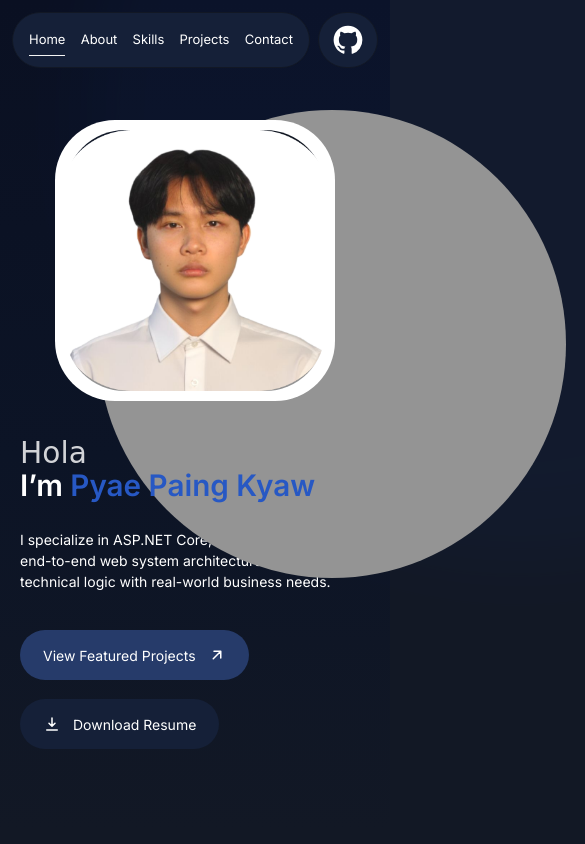
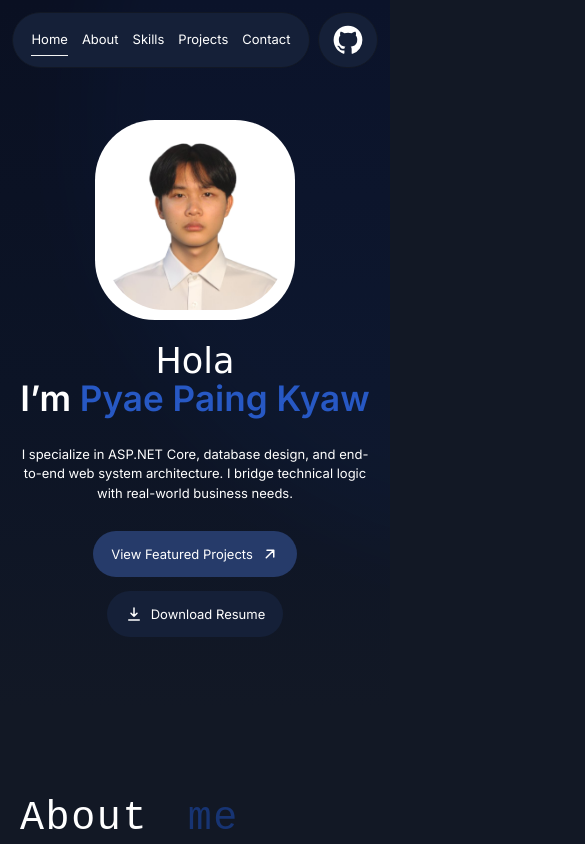
Before and after one commit to paiiDev/pyaepaingkyaw-portfolio, a plain HTML site: page index.html in a window 390 px wide. Shown: the top 844 px of the page, 585 px wide, since content can reach past the window. Drawn offline with Linux system fonts and the light colour scheme; a web font is replaced by a local one.

Commit message:
fix: adjust media query breakpoints for responsive design

```diff
--- a/css/style.css
+++ b/css/style.css
@@ -35,11 +35,11 @@ svg{display:block}
 .hero{position:relative;min-height:982px;background:linear-gradient(180deg,#0a1022 0%,#0c1426 55%,var(--bg) 100%)}
 .hero::before{content:"";position:absolute;width:873px;height:873px;left:21%;top:-313px;border-radius:50%;background:var(--accent);opacity:.1;filter:blur(40px)}
 .hero-inner{position:relative;max-width:1512px;margin:0 auto;min-height:982px;display:flex;align-items:center;padding:80px 0 200px}
-.hero-copy{width:44%;max-width:560px;margin-left:calc(8% + 70px)}
+.hero-copy{min-width:0;width:44%;max-width:560px;margin-left:calc(8% + 70px)}
 .hero h1{margin:0 0 26px;font-size:clamp(38px,3.9vw,56px);line-height:1.2;font-weight:600;white-space:nowrap}
 .hero h1 .name{color:#2f5bc4;color:var(--accent);filter:brightness(1.7)}
 .hello{position:relative;display:block;height:1.05em}
-.hello .greet{position:absolute;left:0;top:0;white-space:nowrap;font-family:'Ephesis','Apple Chancery','Segoe Script',cursive;font-weight:400;color:var(--text);will-change:clip-path,opacity,transform}
+.hello .greet{position:absolute;left:0;right:0;top:0;white-space:nowrap;font-family:'Ephesis','Apple Chancery','Segoe Script',cursive;font-weight:400;color:var(--text);will-change:clip-path,opacity,transform}
 @keyframes greetIn{from{clip-path:inset(0 100% 0 0)}to{clip-path:inset(0 0 0 0)}}
 @keyframes greetOut{from{opacity:1;transform:translateY(0)}to{opacity:0;transform:translateY(-.3em)}}
 .hero p{margin:0;max-width:590px;font-size:14px}
@@ -130,6 +130,7 @@ a.info:hover{background:rgba(255,255,255,.07)}
 @media (max-width:1100px){
   .hero,.hero-inner{min-height:900px}
   .hero-copy{margin-left:5%;width:46%;max-width:480px}
+  .hero h1{font-size:clamp(34px,4.4vw,52px)}
   .hero-circle{width:640px;height:640px;left:46%;top:430px}
   .hero-photo{left:56%;top:240px;width:36%}
   .grid{gap:40px;margin-top:100px}
@@ -149,10 +150,11 @@ a.info:hover{background:rgba(255,255,255,.07)}
   .hero,.hero-inner{min-height:0}
   .hero-inner{display:flex;flex-direction:column;padding:120px 20px 0}
   .hero-photo{position:relative;left:auto;top:auto;width:min(300px,72vw);align-self:center;order:-1;margin-bottom:36px;z-index:2}
-  .hero-circle{width:120vw;height:120vw;left:auto;right:-45vw;top:110px}
-  .hero-copy{width:100%;max-width:none;margin-left:0;padding-bottom:80px}
-  .hero h1{font-size:clamp(24px,7.6vw,44px)}
+  .hero-circle{display:none}
+  .hero-copy{position:relative;width:100%;max-width:none;margin-left:0;padding-bottom:80px;text-align:center}
+  .hero h1{font-size:clamp(32px,9vw,36px);white-space:normal}
   .btn{height:50px}
+  .btns{justify-content:center}
 
   .about{padding:90px 20px 70px}
   .about-wrap{margin-left:0}
@@ -176,7 +178,26 @@ a.info:hover{background:rgba(255,255,255,.07)}
   .other h3{font-size:15px}
   .footer{font-size:15px;justify-content:center;text-align:center}
 }
+/* ---------- Mobile complete fix (<=820px) ---------- */
+@media (max-width:820px){
+  html,body{overflow-x:hidden;width:100%}
+  .hero,.hero-inner,header,main,.container{width:100%!important;max-width:100%!important;min-width:0!important;margin:0 auto}
+  .hero-inner{display:flex!important;flex-direction:column!important;align-items:center;padding:110px 0 70px}
+  .hero-circle{display:none!important}
+  .hero-photo{position:static!important;display:block!important;width:200px!important;max-width:100%!important;margin:20px auto!important;left:auto;top:auto}
+  .hero-copy{position:static!important;width:100%!important;max-width:100%!important;text-align:center!important;margin:0 auto!important;padding:0 20px!important}
+  .btns{display:flex!important;justify-content:center!important;gap:12px;flex-wrap:wrap}
+  .nav{flex-wrap:wrap;justify-content:center;gap:10px 14px;height:auto;min-height:56px;padding:10px 16px}
+  .script{white-space:normal;text-align:center}
+}
 @media (max-width:380px){
   .nav a{font-size:12px}
   .nav{gap:8px;padding:0 12px}
 }
+@media (max-width:420px){
+  .hero-inner{padding-top:100px}
+  .hero-copy{padding-bottom:60px}
+  .hero p{font-size:13px}
+  .btns{gap:14px;margin-top:28px}
+  .btn{height:46px;padding:0 18px;gap:8px;font-size:13px}
+}
--- a/index.html
+++ b/index.html
@@ -236,9 +236,10 @@
     function measureOrbit() {
       orbit = null;
       photoEl.style.transform = '';
-      if (window.matchMedia('(max-width:760px)').matches) return;
-      const c = circleEl.getBoundingClientRect();
-      const p = photoEl.getBoundingClientRect();
+      if (window.matchMedia('(max-width:820px)').matches) return;
+  const c = circleEl.getBoundingClientRect();
+  const p = photoEl.getBoundingClientRect();
+  if(!c.width || !p.width) return;
       const cx = c.left + c.width / 2, cy = c.top + c.height / 2;
       const offX = p.left + p.width / 2 - cx;
       const offY = p.top + p.height / 2 - cy;
```
